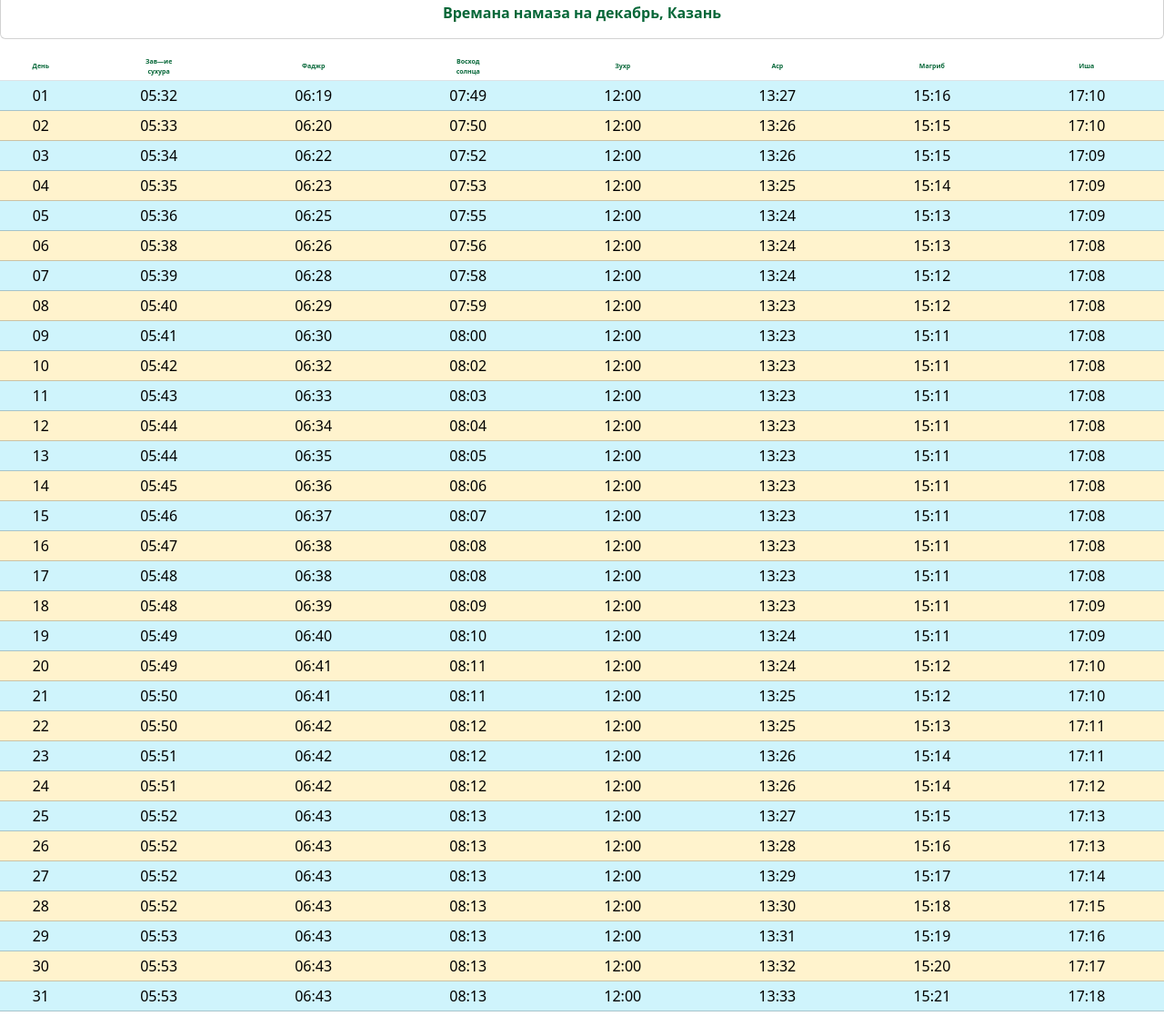
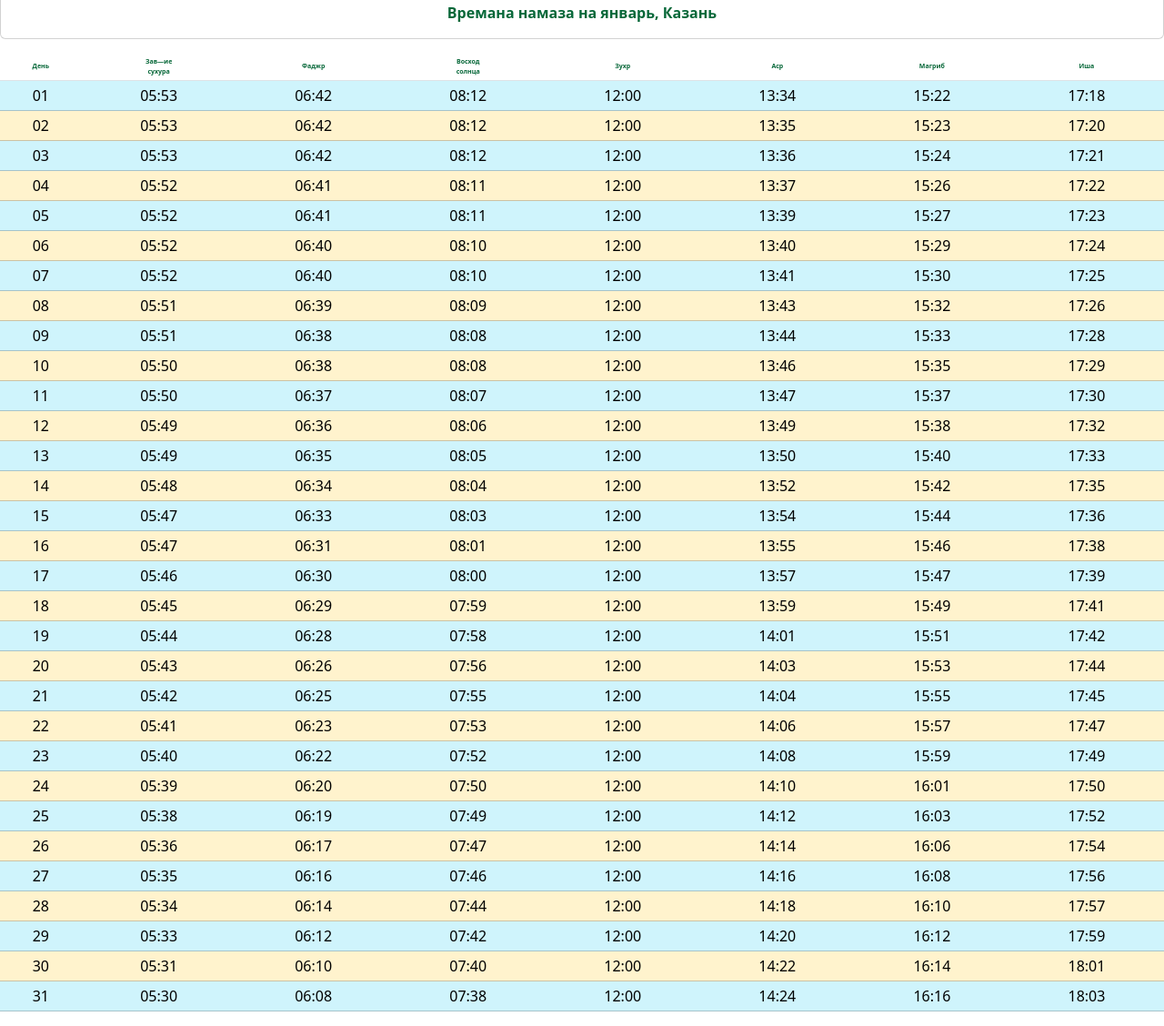
Before and after one commit to fondzakyat/namazTime, a plain HTML site: page index.html in a window 1280 px wide. Shown: the part 452-1580 px from the top of the page at 91% size. Drawn offline with nearby package versions, Linux system fonts and the light colour scheme.

Commit message:
Update index.html

```diff
--- a/index.html
+++ b/index.html
@@ -100,7 +100,7 @@
             </audio>
             <br><br>
             <div align="center">
-                <h7 style="color: #066738" class="card-title"><b>Времана намаза на декабрь, Казань</b></h7>
+                <h7 style="color: #066738" class="card-title"><b>Времана намаза на январь, Казань</b></h7>
             </div>
         </div>
     </div>
@@ -120,313 +120,313 @@
 
             <tr class="table-info">
                 <td>01</td>
-                <td>05:32</td>
-                <td>06:19</td>
-                <td>07:49</td>
+                <td>05:53</td>
+                <td>06:42</td>
+                <td>08:12</td>
                 <td>12:00</td>
-                <td>13:27</td>
-                <td>15:16</td>
-                <td>17:10</td>
+                <td>13:34</td>
+                <td>15:22</td>
+                <td>17:18</td>
                 </tr>
                 <tr class="table-warning">
                 <td>02</td>
-                <td>05:33</td>
-                <td>06:20</td>
-                <td>07:50</td>
+                <td>05:53</td>
+                <td>06:42</td>
+                <td>08:12</td>
                 <td>12:00</td>
-                <td>13:26</td>
-                <td>15:15</td>
-                <td>17:10</td>
+                <td>13:35</td>
+                <td>15:23</td>
+                <td>17:20</td>
                 </tr>
                 <tr class="table-info">
                 <td>03</td>
-                <td>05:34</td>
-                <td>06:22</td>
-                <td>07:52</td>
+                <td>05:53</td>
+                <td>06:42</td>
+                <td>08:12</td>
                 <td>12:00</td>
-                <td>13:26</td>
-                <td>15:15</td>
-                <td>17:09</td>
+                <td>13:36</td>
+                <td>15:24</td>
+                <td>17:21</td>
                 </tr>
                 <tr class="table-warning">
                 <td>04</td>
-                <td>05:35</td>
-                <td>06:23</td>
-                <td>07:53</td>
+                <td>05:52</td>
+                <td>06:41</td>
+                <td>08:11</td>
                 <td>12:00</td>
-                <td>13:25</td>
-                <td>15:14</td>
-                <td>17:09</td>
+                <td>13:37</td>
+                <td>15:26</td>
+                <td>17:22</td>
                 </tr>
                 <tr class="table-info">
                 <td>05</td>
-                <td>05:36</td>
-                <td>06:25</td>
-                <td>07:55</td>
+                <td>05:52</td>
+                <td>06:41</td>
+                <td>08:11</td>
                 <td>12:00</td>
-                <td>13:24</td>
-                <td>15:13</td>
-                <td>17:09</td>
+                <td>13:39</td>
+                <td>15:27</td>
+                <td>17:23</td>
                 </tr>
                 <tr class="table-warning">
                 <td>06</td>
-                <td>05:38</td>
-                <td>06:26</td>
-                <td>07:56</td>
+                <td>05:52</td>
+                <td>06:40</td>
+                <td>08:10</td>
                 <td>12:00</td>
-                <td>13:24</td>
-                <td>15:13</td>
-                <td>17:08</td>
+                <td>13:40</td>
+                <td>15:29</td>
+                <td>17:24</td>
                 </tr>
                 <tr class="table-info">
                 <td>07</td>
-                <td>05:39</td>
-                <td>06:28</td>
-                <td>07:58</td>
+                <td>05:52</td>
+                <td>06:40</td>
+                <td>08:10</td>
                 <td>12:00</td>
-                <td>13:24</td>
-                <td>15:12</td>
-                <td>17:08</td>
+                <td>13:41</td>
+                <td>15:30</td>
+                <td>17:25</td>
                 </tr>
                 <tr class="table-warning">
                 <td>08</td>
-                <td>05:40</td>
-                <td>06:29</td>
-                <td>07:59</td>
+                <td>05:51</td>
+                <td>06:39</td>
+                <td>08:09</td>
                 <td>12:00</td>
-                <td>13:23</td>
-                <td>15:12</td>
-                <td>17:08</td>
+                <td>13:43</td>
+                <td>15:32</td>
+                <td>17:26</td>
                 </tr>
                 <tr class="table-info">
                 <td>09</td>
-                <td>05:41</td>
-                <td>06:30</td>
-                <td>08:00</td>
+                <td>05:51</td>
+                <td>06:38</td>
+                <td>08:08</td>
                 <td>12:00</td>
-                <td>13:23</td>
-                <td>15:11</td>
-                <td>17:08</td>
+                <td>13:44</td>
+                <td>15:33</td>
+                <td>17:28</td>
                 </tr>
                 <tr class="table-warning">
                 <td>10</td>
-                <td>05:42</td>
-                <td>06:32</td>
-                <td>08:02</td>
+                <td>05:50</td>
+                <td>06:38</td>
+                <td>08:08</td>
                 <td>12:00</td>
-                <td>13:23</td>
-                <td>15:11</td>
-                <td>17:08</td>
+                <td>13:46</td>
+                <td>15:35</td>
+                <td>17:29</td>
                 </tr>
                 <tr class="table-info">
                 <td>11</td>
-                <td>05:43</td>
+                <td>05:50</td>
+                <td>06:37</td>
+                <td>08:07</td>
+                <td>12:00</td>
+                <td>13:47</td>
+                <td>15:37</td>
+                <td>17:30</td>
+                </tr>
+                <tr class="table-warning">
+                <td>12</td>
+                <td>05:49</td>
+                <td>06:36</td>
+                <td>08:06</td>
+                <td>12:00</td>
+                <td>13:49</td>
+                <td>15:38</td>
+                <td>17:32</td>
+                </tr>
+                <tr class="table-info">
+                <td>13</td>
+                <td>05:49</td>
+                <td>06:35</td>
+                <td>08:05</td>
+                <td>12:00</td>
+                <td>13:50</td>
+                <td>15:40</td>
+                <td>17:33</td>
+                </tr>
+                <tr class="table-warning">
+                <td>14</td>
+                <td>05:48</td>
+                <td>06:34</td>
+                <td>08:04</td>
+                <td>12:00</td>
+                <td>13:52</td>
+                <td>15:42</td>
+                <td>17:35</td>
+                </tr>
+                <tr class="table-info">
+                <td>15</td>
+                <td>05:47</td>
                 <td>06:33</td>
                 <td>08:03</td>
                 <td>12:00</td>
-                <td>13:23</td>
-                <td>15:11</td>
-                <td>17:08</td>
-            </tr>
-            <tr class="table-warning">
-                <td>12</td>
-                <td>05:44</td>
-                <td>06:34</td>
-                <td>08:04</td>
-                <td>12:00</td>
-                <td>13:23</td>
-                <td>15:11</td>
-                <td>17:08</td>
-            </tr>
-            <tr class="table-info">
-                <td>13</td>
-                <td>05:44</td>
-                <td>06:35</td>
-                <td>08:05</td>
-                <td>12:00</td>
-                <td>13:23</td>
-                <td>15:11</td>
-                <td>17:08</td>
-            </tr>
-            <tr class="table-warning">
-                <td>14</td>
-                <td>05:45</td>
-                <td>06:36</td>
-                <td>08:06</td>
-                <td>12:00</td>
-                <td>13:23</td>
-                <td>15:11</td>
-                <td>17:08</td>
-            </tr>
-            <tr class="table-info">
-                <td>15</td>
-                <td>05:46</td>
-                <td>06:37</td>
-                <td>08:07</td>
-                <td>12:00</td>
-                <td>13:23</td>
-                <td>15:11</td>
-                <td>17:08</td>
+                <td>13:54</td>
+                <td>15:44</td>
+                <td>17:36</td>
                 </tr>
                 <tr class="table-warning">
                 <td>16</td>
                 <td>05:47</td>
-                <td>06:38</td>
-                <td>08:08</td>
+                <td>06:31</td>
+                <td>08:01</td>
                 <td>12:00</td>
-                <td>13:23</td>
-                <td>15:11</td>
-                <td>17:08</td>
+                <td>13:55</td>
+                <td>15:46</td>
+                <td>17:38</td>
                 </tr>
                 <tr class="table-info">
                 <td>17</td>
-                <td>05:48</td>
-                <td>06:38</td>
-                <td>08:08</td>
+                <td>05:46</td>
+                <td>06:30</td>
+                <td>08:00</td>
                 <td>12:00</td>
-                <td>13:23</td>
-                <td>15:11</td>
-                <td>17:08</td>
+                <td>13:57</td>
+                <td>15:47</td>
+                <td>17:39</td>
                 </tr>
                 <tr class="table-warning">
                 <td>18</td>
-                <td>05:48</td>
-                <td>06:39</td>
-                <td>08:09</td>
+                <td>05:45</td>
+                <td>06:29</td>
+                <td>07:59</td>
                 <td>12:00</td>
-                <td>13:23</td>
-                <td>15:11</td>
-                <td>17:09</td>
+                <td>13:59</td>
+                <td>15:49</td>
+                <td>17:41</td>
                 </tr>
                 <tr class="table-info">
                 <td>19</td>
-                <td>05:49</td>
-                <td>06:40</td>
-                <td>08:10</td>
+                <td>05:44</td>
+                <td>06:28</td>
+                <td>07:58</td>
                 <td>12:00</td>
-                <td>13:24</td>
-                <td>15:11</td>
-                <td>17:09</td>
+                <td>14:01</td>
+                <td>15:51</td>
+                <td>17:42</td>
                 </tr>
                 <tr class="table-warning">
                 <td>20</td>
-                <td>05:49</td>
-                <td>06:41</td>
-                <td>08:11</td>
+                <td>05:43</td>
+                <td>06:26</td>
+                <td>07:56</td>
                 <td>12:00</td>
-                <td>13:24</td>
-                <td>15:12</td>
-                <td>17:10</td>
+                <td>14:03</td>
+                <td>15:53</td>
+                <td>17:44</td>
                 </tr>
                 <tr class="table-info">
                 <td>21</td>
-                <td>05:50</td>
-                <td>06:41</td>
-                <td>08:11</td>
+                <td>05:42</td>
+                <td>06:25</td>
+                <td>07:55</td>
                 <td>12:00</td>
-                <td>13:25</td>
-                <td>15:12</td>
-                <td>17:10</td>
+                <td>14:04</td>
+                <td>15:55</td>
+                <td>17:45</td>
                 </tr>
                 <tr class="table-warning">
                 <td>22</td>
-                <td>05:50</td>
-                <td>06:42</td>
-                <td>08:12</td>
+                <td>05:41</td>
+                <td>06:23</td>
+                <td>07:53</td>
                 <td>12:00</td>
-                <td>13:25</td>
-                <td>15:13</td>
-                <td>17:11</td>
+                <td>14:06</td>
+                <td>15:57</td>
+                <td>17:47</td>
                 </tr>
                 <tr class="table-info">
                 <td>23</td>
-                <td>05:51</td>
-                <td>06:42</td>
-                <td>08:12</td>
+                <td>05:40</td>
+                <td>06:22</td>
+                <td>07:52</td>
                 <td>12:00</td>
-                <td>13:26</td>
-                <td>15:14</td>
-                <td>17:11</td>
+                <td>14:08</td>
+                <td>15:59</td>
+                <td>17:49</td>
                 </tr>
                 <tr class="table-warning">
                 <td>24</td>
-                <td>05:51</td>
-                <td>06:42</td>
-                <td>08:12</td>
+                <td>05:39</td>
+                <td>06:20</td>
+                <td>07:50</td>
                 <td>12:00</td>
-                <td>13:26</td>
-                <td>15:14</td>
-                <td>17:12</td>
+                <td>14:10</td>
+                <td>16:01</td>
+                <td>17:50</td>
                 </tr>
                 <tr class="table-info">
                 <td>25</td>
-                <td>05:52</td>
-                <td>06:43</td>
-                <td>08:13</td>
+                <td>05:38</td>
+                <td>06:19</td>
+                <td>07:49</td>
                 <td>12:00</td>
-                <td>13:27</td>
-                <td>15:15</td>
-                <td>17:13</td>
+                <td>14:12</td>
+                <td>16:03</td>
+                <td>17:52</td>
                 </tr>
                 <tr class="table-warning">
                 <td>26</td>
-                <td>05:52</td>
-                <td>06:43</td>
-                <td>08:13</td>
+                <td>05:36</td>
+                <td>06:17</td>
+                <td>07:47</td>
                 <td>12:00</td>
-                <td>13:28</td>
-                <td>15:16</td>
-                <td>17:13</td>
+                <td>14:14</td>
+                <td>16:06</td>
+                <td>17:54</td>
                 </tr>
                 <tr class="table-info">
                 <td>27</td>
-                <td>05:52</td>
-                <td>06:43</td>
-                <td>08:13</td>
+                <td>05:35</td>
+                <td>06:16</td>
+                <td>07:46</td>
                 <td>12:00</td>
-                <td>13:29</td>
-                <td>15:17</td>
-                <td>17:14</td>
+                <td>14:16</td>
+                <td>16:08</td>
+                <td>17:56</td>
                 </tr>
                 <tr class="table-warning">
                 <td>28</td>
-                <td>05:52</td>
-                <td>06:43</td>
-                <td>08:13</td>
+                <td>05:34</td>
+                <td>06:14</td>
+                <td>07:44</td>
                 <td>12:00</td>
-                <td>13:30</td>
-                <td>15:18</td>
-                <td>17:15</td>
+                <td>14:18</td>
+                <td>16:10</td>
+                <td>17:57</td>
                 </tr>
                 <tr class="table-info">
                 <td>29</td>
-                <td>05:53</td>
-                <td>06:43</td>
-                <td>08:13</td>
+                <td>05:33</td>
+                <td>06:12</td>
+                <td>07:42</td>
                 <td>12:00</td>
-                <td>13:31</td>
-                <td>15:19</td>
-                <td>17:16</td>
+                <td>14:20</td>
+                <td>16:12</td>
+                <td>17:59</td>
                 </tr>
                 <tr class="table-warning">
                 <td>30</td>
-                <td>05:53</td>
-                <td>06:43</td>
-                <td>08:13</td>
+                <td>05:31</td>
+                <td>06:10</td>
+                <td>07:40</td>
                 <td>12:00</td>
-                <td>13:32</td>
-                <td>15:20</td>
-                <td>17:17</td>
+                <td>14:22</td>
+                <td>16:14</td>
+                <td>18:01</td>
                 </tr>
                 <tr class="table-info">
                 <td>31</td>
-                <td>05:53</td>
-                <td>06:43</td>
-                <td>08:13</td>
+                <td>05:30</td>
+                <td>06:08</td>
+                <td>07:38</td>
                 <td>12:00</td>
-                <td>13:33</td>
-                <td>15:21</td>
-                <td>17:18</td>
+                <td>14:24</td>
+                <td>16:16</td>
+                <td>18:03</td>
                 </tr>
 
     </table>
```
Lines whose indentation alone changed are shown as unchanged.
